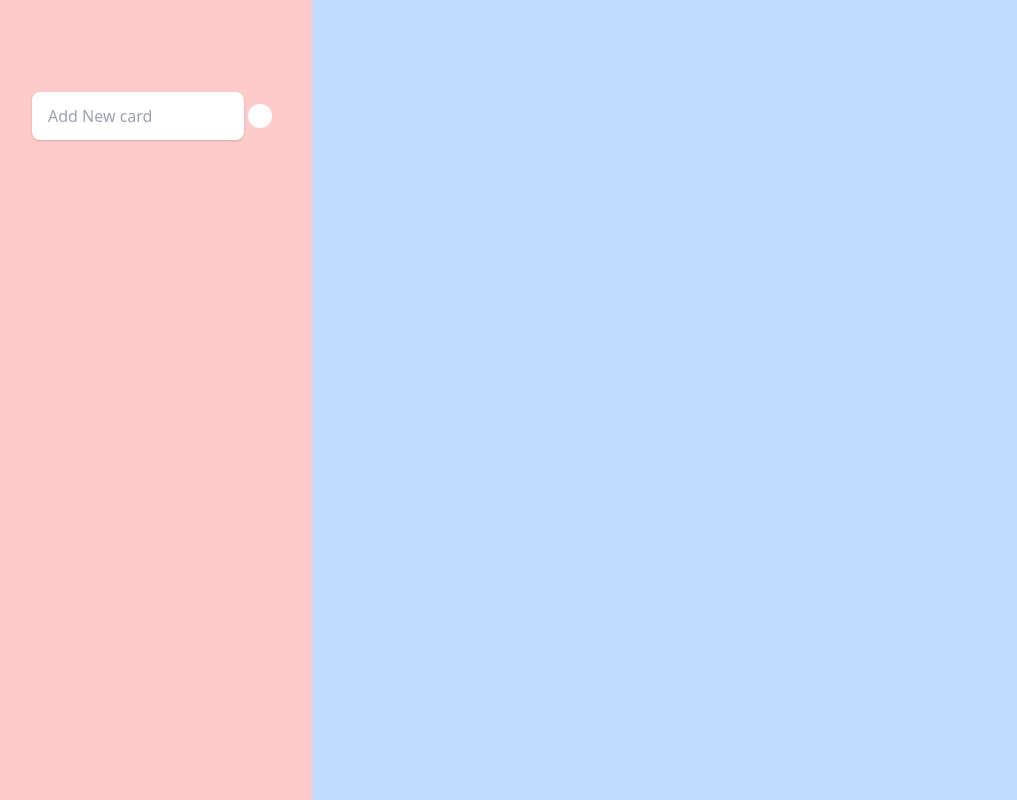
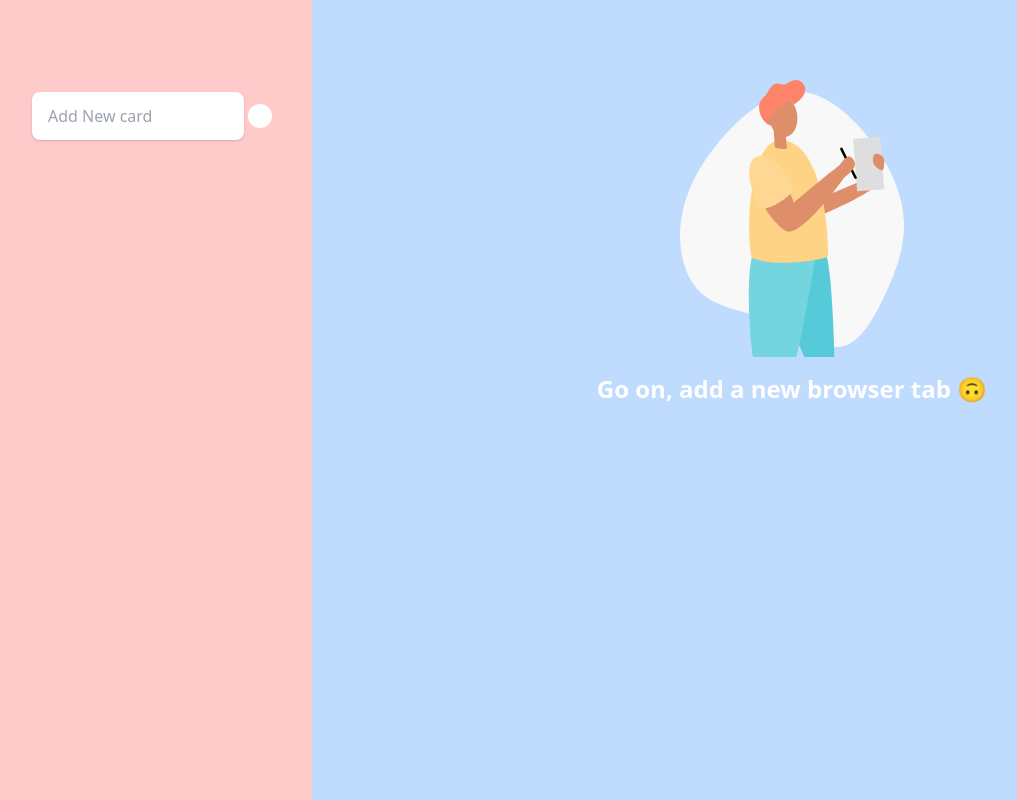
Before and after one commit to codiini/drag-drop-task, a Vue app: page / in a window 1280 px wide. Shown: the whole page, without its empty margins (8-1025 px from the left). Built offline with nearby package versions, Linux system fonts and the light colour scheme; some icons are missing.

Commit message:
add empty state

```diff
--- a/src/components/DisplaySection.vue
+++ b/src/components/DisplaySection.vue
@@ -2,6 +2,15 @@
   <ul
     class="right-side flex flex-col items-center w-3/4 bg-blue-200 px-20 pt-10"
   >
+    <div
+      v-if="!getState"
+      class="flex items-center justify-center flex-col pt-10"
+    >
+      <img src="../assets/empty-state.svg" alt="" class="w-56" />
+      <p class="font-bold text-2xl text-white mt-4">
+        Go on, add a new browser tab &#128579;
+      </p>
+    </div>
     <display-card
       v-for="user in this.$store.state.cardList"
       :key="user.id"
@@ -20,6 +29,20 @@ export default {
   components: {
     DisplayCard,
   },
+  data() {
+    return {
+      emptyState: "",
+    };
+  },
+  computed: {
+    getState() {
+      if (this.$store.state.cardList.length) {
+        return true;
+      } else {
+        return false;
+      }
+    },
+  },
 };
 </script>
 
--- a/src/store/index.js
+++ b/src/store/index.js
@@ -5,8 +5,7 @@ Vue.use(Vuex)
 
 export default new Vuex.Store({
   state: {
-    cardList: [
-    ],
+    cardList: [],
   },
   mutations: {
     updateList: (state, payload) => {
```
Also changed, not shown: src/assets/empty-state.svg (added).
